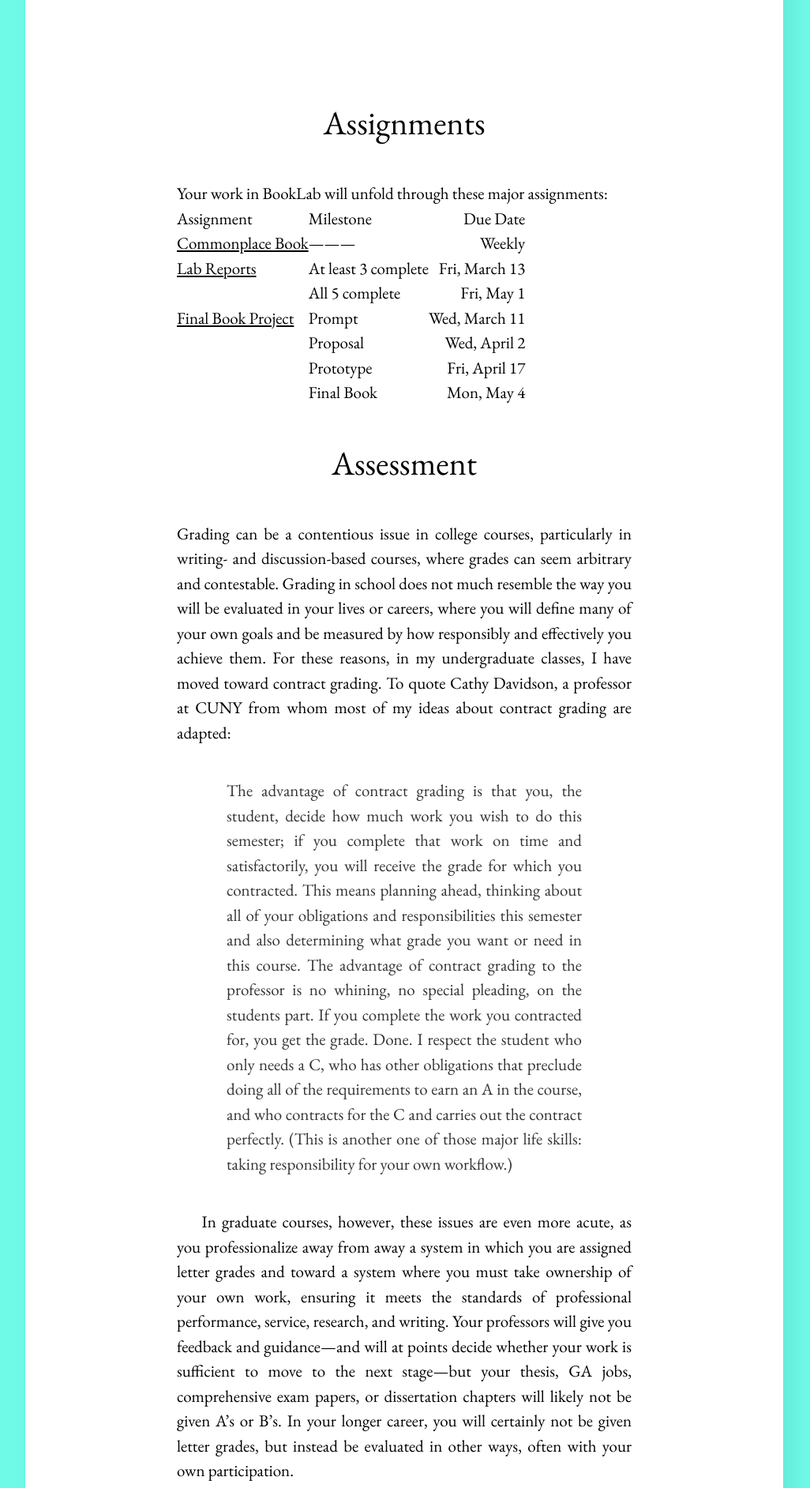
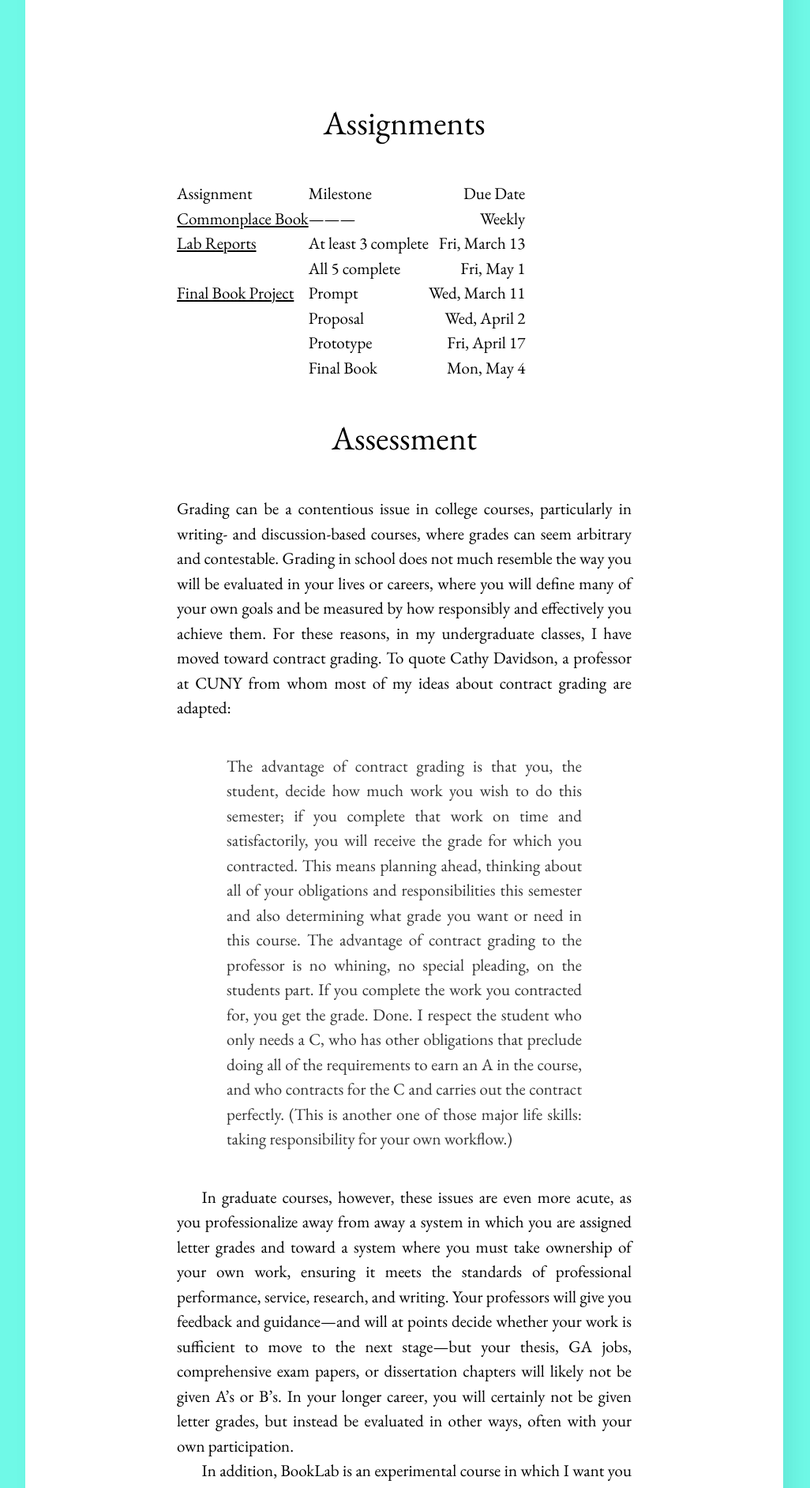
Before and after one commit to rccordell/s26bl, a Jekyll site: the page built from pages/assessment.md, in a window 1280 px wide. Shown: the part 401-2285 px from the top of the page at 79% size, without its empty margins (128-1154 px from the left). Built offline with Jekyll 4.4.1, drawn with Linux system fonts in a browser that asks for light colours.

Commit message:
Update assessment.md

```diff
--- a/pages/assessment.md
+++ b/pages/assessment.md
@@ -5,11 +5,8 @@ title: Assignments & Assessment
 
 ## Assignments
 
-Your work in BookLab will unfold through these major assignments:
-
-
 | Assignment | Milestone | Due Date |
-| :---- | :--------- | -----: |
+| :------- | :--------- | -----: |
 | [Commonplace Book](/pages/assignments/commonplace-book/) | ——— | Weekly |
 |  [Lab Reports](/pages/assignments/lab-reports/) | At least 3 complete | Fri, March 13 |
 |   | All 5 complete | Fri, May 1 |
```
